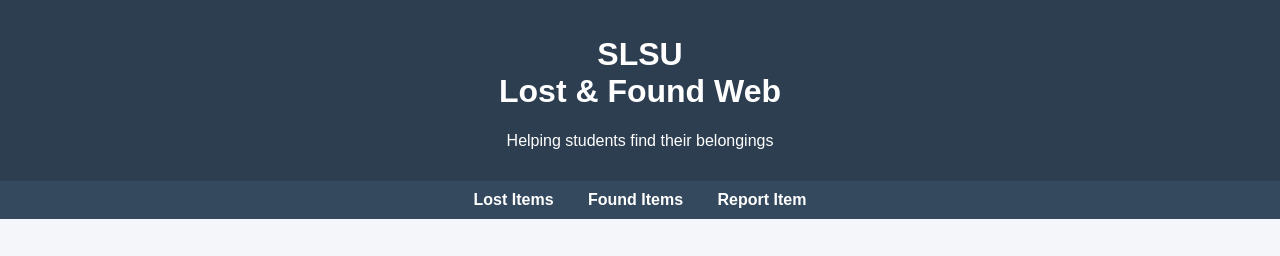
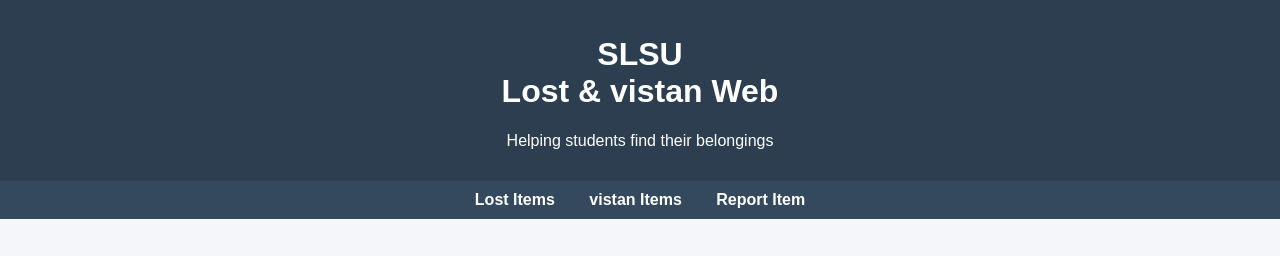
Before and after one commit to rick4life/Almarez-Pranada-Vistan, a plain HTML site: page lost-and-found-project.html in a window 1280 px wide. Shown: the top 256 px of the page. Drawn offline with Linux system fonts and the light colour scheme.

Commit message:
lost and vistan

```diff
--- a/lost-and-found-project.html
+++ b/lost-and-found-project.html
@@ -10,13 +10,13 @@
 
 <body>
   <header>
-    <h1>SLSU </br> Lost & Found Web</h1>
+    <h1>SLSU </br> Lost & vistan Web</h1>
     <p>Helping students find their belongings</p>
   </header>
 
   <nav>
     <a href="#lost">Lost Items</a>
-    <a href="#found">Found Items</a>
+    <a href="#found">vistan Items</a>
     <a href="#report">Report Item</a>
   </nav>
 
```
